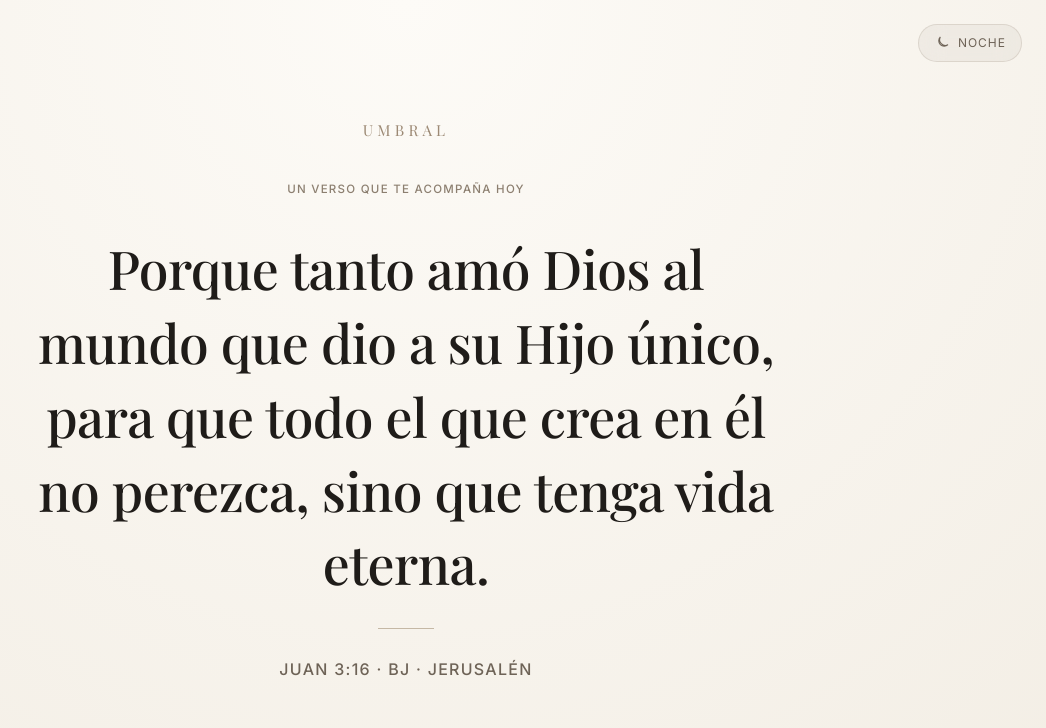
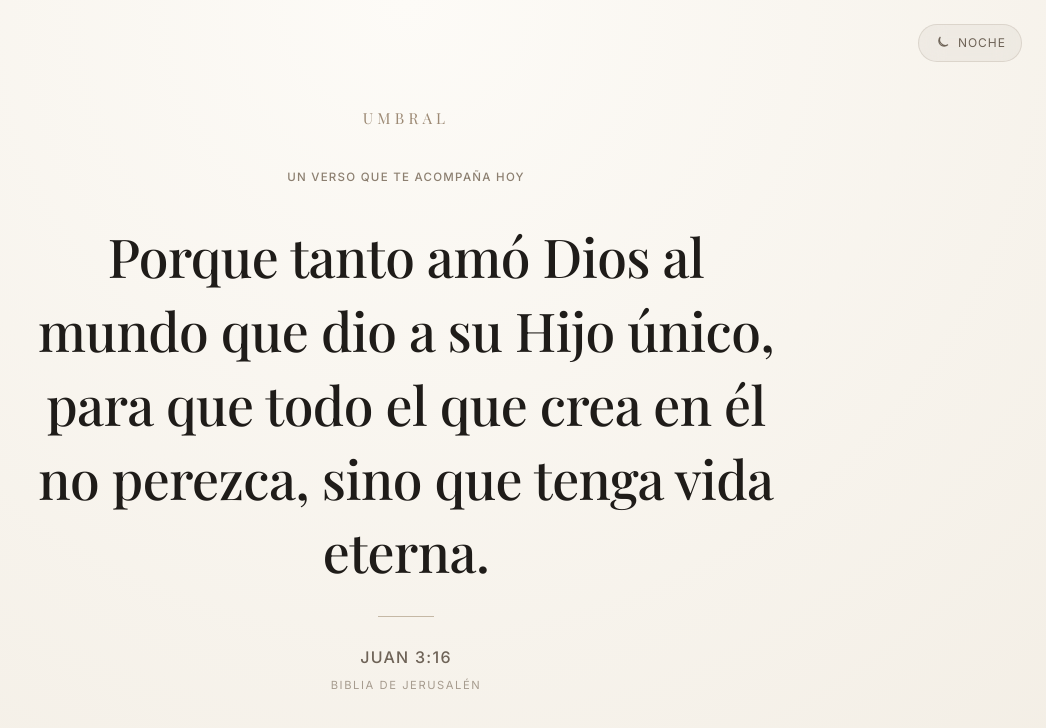
Before and after one commit to jfi1000/umbral, a Laravel app: page / in a window 1280 px wide. Shown: the top 728 px of the page, without its empty margins (234-1280 px from the left). Run offline with Laravel 12, Linux system fonts and the light colour scheme; data comes from the database, SQL or seed files in the repository; data that the repository does not hold is empty; some libraries are stand-ins or nearby versions; some web fonts are replaced.

Commit message:
Prefer seed verses; soften Biblia de Jerusalén citation label
Seed-first random selection (API only after hardcoded Juan 3:16 miss).
Split citation and versionLabel under the verse for a subtler attribution.

```diff
--- a/app/Services/BibleApiService.php
+++ b/app/Services/BibleApiService.php
@@ -34,18 +34,26 @@ class BibleApiService
      */
     public function getRandomVerse(?string $visitorHash = null): array
     {
+        $seed = $this->getSeedFallback($visitorHash);
+
+        // Only hit the live API when seeds were empty and we got the hardcoded Juan 3:16.
+        if (($seed['book'] ?? '') === 'Juan'
+            && (int) ($seed['chapter'] ?? 0) === 3
+            && (int) ($seed['verse'] ?? 0) === 16
+        ) {
             try {
                 $verse = $this->fetchRandomFromApi();
                 if ($verse !== null) {
                     return $verse;
                 }
             } catch (Throwable $e) {
-            Log::warning('Bible API unavailable, using seed fallback.', [
+                Log::warning('Bible API unavailable after seed miss.', [
                     'message' => $e->getMessage(),
                 ]);
             }
+        }
 
-        return $this->getSeedFallback($visitorHash);
+        return $seed;
     }
 
     /**
--- a/resources/views/welcome.blade.php
+++ b/resources/views/welcome.blade.php
@@ -211,11 +211,17 @@
 
             <div class="divider fade-up-delay"></div>
 
-            <p
-                class="reference font-sans-clean fade-up-delay"
-                :class="{ 'skeleton': loading }"
-                x-text="loading ? '' : referenceLine"
-            ></p>
+            <div class="fade-up-delay" :class="{ 'skeleton': loading }">
+                <p
+                    class="reference font-sans-clean"
+                    x-text="loading ? '' : citation"
+                ></p>
+                <p
+                    class="font-sans-clean"
+                    style="margin-top: 0.45rem; font-size: 0.7rem; letter-spacing: 0.14em; text-transform: uppercase; color: var(--text-muted); opacity: 0.75;"
+                    x-text="loading ? '' : versionLabel"
+                ></p>
+            </div>
         </div>
     </main>
 
@@ -226,13 +232,18 @@
                 loading: true,
                 verse: null,
 
-                get referenceLine() {
+                get citation() {
                     if (!this.verse) return '';
                     const book = this.verse.book || '';
                     const chapter = this.verse.chapter;
                     const verse = this.verse.verse;
-                    return `${book} ${chapter}:${verse} · BJ · Jerusalén`;
+                    return `${book} ${chapter}:${verse}`;
                 },
+
+                get versionLabel() {
+                    return 'Biblia de Jerusalén';
+                },
+
 
                 init() {
                     const storedTheme = localStorage.getItem('umbral-theme');
```
Lines whose indentation alone changed are shown as unchanged.
